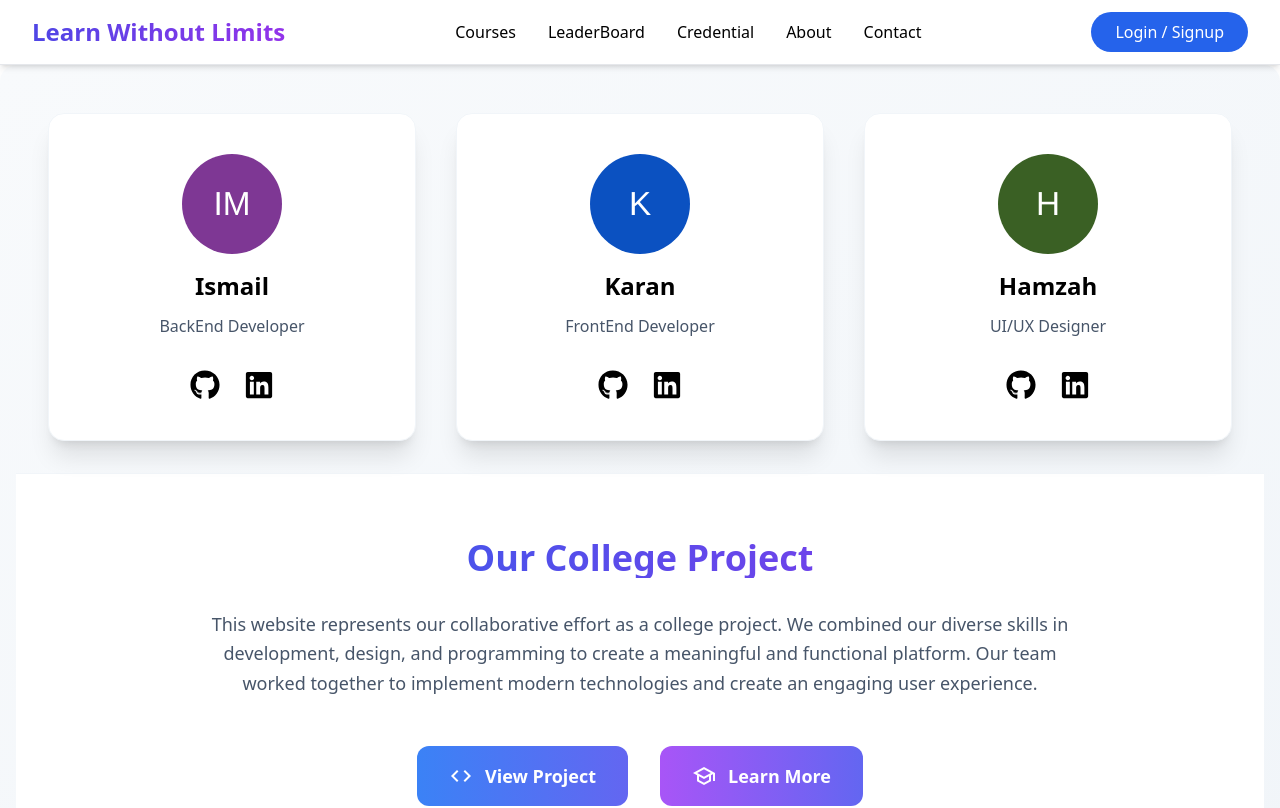
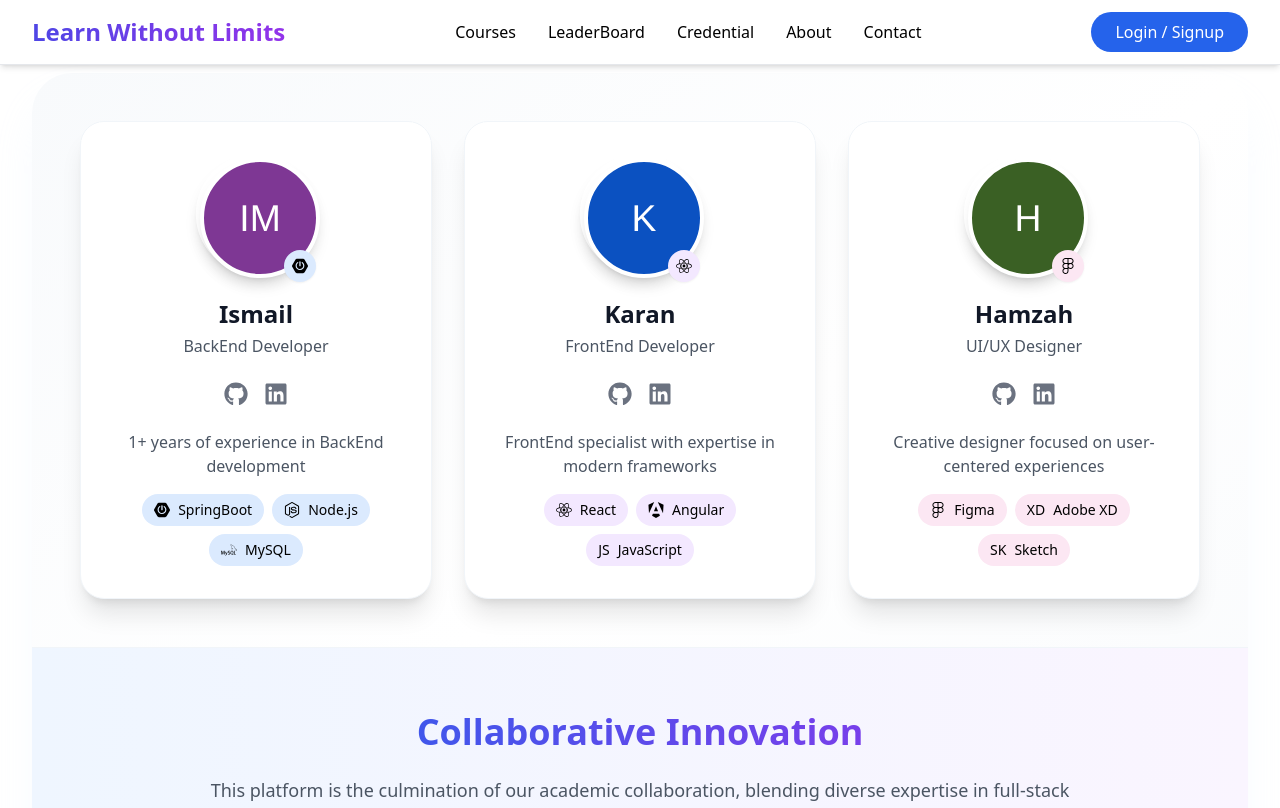
Before and after one commit to BitecodesHub/E-LearningFrontend, a React (Create React App) app: page /about in a window 1280 px wide. Shown: the top 808 px of the page. Built offline with nearby package versions, Linux system fonts and the light colour scheme.

Commit message:
improved Course Icons

```diff
--- a/src/components/About.js
+++ b/src/components/About.js
@@ -1,139 +1,129 @@
 import React from "react";
 import Avatar from "react-avatar";
-import { FaGithub, FaLinkedin } from "react-icons/fa";
+import { FaGithub, FaLinkedin, FaReact, FaFigma } from "react-icons/fa";
+import { SiSpringboot, SiNodedotjs, SiMysql, SiAngular } from "react-icons/si";
+import { motion } from "framer-motion";
+import { FiArrowUpRight } from "react-icons/fi";
 
 export const About = () => {
+  const teamMembers = [
+    {
+      name: "Ismail Mansuri",
+      role: "BackEnd Developer",
+      skills: [
+        { name: "SpringBoot", icon: <SiSpringboot className="w-4 h-4" /> },
+        { name: "Node.js", icon: <SiNodedotjs className="w-4 h-4" /> },
+        { name: "MySQL", icon: <SiMysql className="w-4 h-4" /> }
+      ],
+      color: "bg-blue-100",
+      experience: "1+ years of experience in BackEnd development"
+    },
+    {
+      name: "Karan",
+      role: "FrontEnd Developer",
+      skills: [
+        { name: "React", icon: <FaReact className="w-4 h-4" /> },
+        { name: "Angular", icon: <SiAngular className="w-4 h-4" /> },
+        { name: "JavaScript", icon: <span className="text-sm">JS</span> }
+      ],
+      color: "bg-purple-100",
+      experience: "FrontEnd specialist with expertise in modern frameworks"
+    },
+    {
+      name: "Hamzah",
+      role: "UI/UX Designer",
+      skills: [
+        { name: "Figma", icon: <FaFigma className="w-4 h-4" /> },
+        { name: "Adobe XD", icon: <span className="text-sm">XD</span> },
+        { name: "Sketch", icon: <span className="text-sm">SK</span> }
+      ],
+      color: "bg-pink-100",
+      experience: "Creative designer focused on user-centered experiences"
+    }
+  ];
+
   return (
-    <div id="webcrumbs">
-      <div className="max-w-full mx-auto bg-gradient-to-br from-slate-50 to-slate-100 rounded-2xl shadow-2xl overflow-hidden p-4">
-        <div className="grid grid-cols-1 md:grid-cols-2 lg:grid-cols-3 gap-10 p-8">
-          <details className="group bg-white rounded-2xl p-10 shadow-xl hover:shadow-2xl transform hover:-translate-y-2 transition-all duration-500 ease-out border border-slate-100">
-            <summary className="list-none cursor-pointer">
+    <div id="webcrumbs" className="py-2 px-4 sm:px-6 lg:px-8">
+      <div className="max-w-7xl mx-auto bg-gradient-to-br from-slate-50 via-white to-slate-50 rounded-[40px] shadow-2xl shadow-blue-100/30 overflow-hidden">
+        <div className="grid grid-cols-1 md:grid-cols-2 lg:grid-cols-3 gap-8 p-8 lg:p-12">
+          {teamMembers.map((member, index) => (
+            <motion.div
+              key={index}
+              initial={{ opacity: 0, y: 20 }}
+              animate={{ opacity: 1, y: 0 }}
+              transition={{ delay: index * 0.1 }}
+              className="group relative bg-white rounded-3xl p-8 shadow-xl hover:shadow-2xl transform hover:-translate-y-2 transition-all duration-500 ease-out border border-slate-100"
+            >
+              <div className="flex flex-col items-center">
+                <div className="relative mb-6">
                   <Avatar
-                name="Ismail Mansuri"
-                size="100"
+                    name={member.name}
+                    size="120"
                     round
-                className="mx-auto mb-4"
+                    className="border-4 border-white shadow-lg"
                   />
-              <h2 className="text-2xl font-extrabold text-center mb-3">
-                Ismail
-              </h2>
-              <p className="text-slate-600 text-center font-medium">
-                BackEnd Developer
-              </p>
-              <div className="flex justify-center space-x-6 mt-8">
-                <FaGithub className="text-3xl hover:scale-125 transition-transform duration-300 cursor-pointer" />
-                <FaLinkedin className="text-3xl hover:scale-125 transition-transform duration-300 cursor-pointer" />
-              </div>
-            </summary>
-            <div className="mt-6 text-slate-600">
-              <p className="mb-4">
-                1+ years of experience in BackEnd development
-              </p>
-              <div className="flex justify-center flex-wrap gap-2">
-                <span className="px-3 py-1 bg-blue-100 rounded-full text-sm">
-                  SpringBoot
-                </span>
-                <span className="px-3 py-1 bg-blue-100 rounded-full text-sm">
-                  Node.js
-                </span>
-                <span className="px-3 py-1 bg-blue-100 rounded-full text-sm">
-                  MySql
-                </span>
+                  <div className={`absolute -bottom-2 right-0 ${member.color} rounded-full p-2 shadow-sm`}>
+                    {member.skills[0].icon}
                   </div>
                 </div>
-          </details>
 
-          <details className="group bg-white rounded-2xl p-10 shadow-xl hover:shadow-2xl transform hover:-translate-y-2 transition-all duration-500 ease-out border border-slate-100">
-            <summary className="list-none cursor-pointer">
-              <Avatar name="Karan" size="100" round className="mx-auto mb-4" />
-              <h2 className="text-2xl font-extrabold text-center mb-3">
-                Karan
+                <h2 className="text-2xl font-bold text-gray-900 mb-1">
+                  {member.name.split(" ")[0]}
                 </h2>
-              <p className="text-slate-600 text-center font-medium">
-                FrontEnd Developer
-              </p>
-              <div className="flex justify-center space-x-6 mt-8">
-                <FaGithub className="text-3xl hover:scale-125 transition-transform duration-300 cursor-pointer" />
-                <FaLinkedin className="text-3xl hover:scale-125 transition-transform duration-300 cursor-pointer" />
+                <p className="text-gray-600 font-medium mb-6">{member.role}</p>
+
+                <div className="flex space-x-4 mb-6">
+                  <motion.a
+                    whileHover={{ scale: 1.1 }}
+                    className="text-gray-500 hover:text-blue-600 transition-colors"
+                  >
+                    <FaGithub className="text-2xl" />
+                  </motion.a>
+                  <motion.a
+                    whileHover={{ scale: 1.1 }}
+                    className="text-gray-500 hover:text-blue-600 transition-colors"
+                  >
+                    <FaLinkedin className="text-2xl" />
+                  </motion.a>
                 </div>
-            </summary>
-            <div className="mt-6 text-slate-600">
-              <p className="mb-4">
-                FrontEnd specialist with good grip in React
-              </p>
+
+                <div className="w-full">
+                  <p className="text-gray-600 text-center mb-4">{member.experience}</p>
                   <div className="flex justify-center flex-wrap gap-2">
-                <span className="px-3 py-1 bg-purple-100 rounded-full text-sm">
-                  React
-                </span>
-                <span className="px-3 py-1 bg-purple-100 rounded-full text-sm">
-                  Angular
-                </span>
-                <span className="px-3 py-1 bg-purple-100 rounded-full text-sm">
-                  JavaScript
-                </span>
+                    {member.skills.map((skill, i) => (
+                      <motion.span
+                        key={i}
+                        whileHover={{ y: -2 }}
+                        className={`px-3 py-1.5 ${member.color} rounded-full text-sm font-medium flex items-center gap-2`}
+                      >
+                        {skill.icon}
+                        {skill.name}
+                      </motion.span>
+                    ))}
                   </div>
                 </div>
-          </details>
-
-          <details className="group bg-white rounded-2xl p-10 shadow-xl hover:shadow-2xl transform hover:-translate-y-2 transition-all duration-500 ease-out border border-slate-100">
-            <summary className="list-none cursor-pointer">
-              <Avatar name="Hamzah" size="100" round className="mx-auto mb-4" />
-              <h2 className="text-2xl font-extrabold text-center mb-3">
-                Hamzah
-              </h2>
-              <p className="text-slate-600 text-center font-medium">
-                UI/UX Designer
-              </p>
-              <div className="flex justify-center space-x-6 mt-8">
-                <FaGithub className="text-3xl hover:scale-125 transition-transform duration-300 cursor-pointer" />
-                <FaLinkedin className="text-3xl hover:scale-125 transition-transform duration-300 cursor-pointer" />
               </div>
-            </summary>
-            <div className="mt-6 text-slate-600">
-              <p className="mb-4">
-                Creative designer with focus on user experience
-              </p>
-              <div className="flex justify-center flex-wrap gap-2">
-                <span className="px-3 py-1 bg-purple-100 rounded-full text-sm">
-                  Figma
-                </span>
-                <span className="px-3 py-1 bg-purple-100 rounded-full text-sm">
-                  Adobe XD
-                </span>
-                <span className="px-3 py-1 bg-purple-100 rounded-full text-sm">
-                  Sketch
-                </span>
-              </div>
-            </div>
-          </details>
+            </motion.div>
+          ))}
         </div>
 
-        <div className="bg-white p-16 border-t border-slate-100">
-          <h3 className="text-4xl font-black mb-8 text-center bg-gradient-to-r from-blue-600 to-purple-600 bg-clip-text text-transparent">
-            Our College Project
+        <div className="bg-gradient-to-r from-blue-50 to-purple-50 py-16 px-8 lg:px-20 border-t border-slate-100">
+          <motion.div
+            initial={{ opacity: 0 }}
+            animate={{ opacity: 1 }}
+            className="max-w-4xl mx-auto text-center"
+          >
+            <h3 className="text-4xl font-black mb-6 bg-gradient-to-r from-blue-600 to-purple-600 bg-clip-text text-transparent">
+              Collaborative Innovation
             </h3>
-          <p className="text-slate-600 text-center max-w-4xl mx-auto leading-relaxed mb-12 text-lg">
-            This website represents our collaborative effort as a college
-            project. We combined our diverse skills in development, design, and
-            programming to create a meaningful and functional platform. Our team
-            worked together to implement modern technologies and create an
-            engaging user experience.
+            <p className="text-gray-600 text-lg leading-relaxed mb-8">
+              This platform is the culmination of our academic collaboration, blending diverse expertise in
+              full-stack development, intuitive design, and robust architecture. We've leveraged cutting-edge
+              technologies to create a seamless user experience that demonstrates our collective capabilities.
             </p>
-          <div className="flex justify-center space-x-8">
-            <button className="group inline-flex items-center px-8 py-4 rounded-xl bg-gradient-to-r from-blue-500 to-indigo-500 text-white font-bold text-lg hover:shadow-xl transform hover:-translate-y-1 transition-all duration-300">
-              <span className="material-symbols-outlined mr-3 group-hover:rotate-12 transition-transform">
-                code
-              </span>
-              View Project
-            </button>
-            <button className="group inline-flex items-center px-8 py-4 rounded-xl bg-gradient-to-r from-purple-500 to-indigo-500 text-white font-bold text-lg hover:shadow-xl transform hover:-translate-y-1 transition-all duration-300">
-              <span className="material-symbols-outlined mr-3 group-hover:rotate-12 transition-transform">
-                school
-              </span>
-              Learn More
-            </button>
-          </div>
+
+
+          </motion.div>
         </div>
       </div>
     </div>
```
Also changed, not shown: src/components/Courses.js (+14 -12 lines), src/components/VerifyCredential.js (+95 -33 lines), src/components/homepage.js (+15 -11 lines), src/components/register.js (+120 -31 lines), 1 other file (tests, documents, lock files or other folders). Lines whose indentation alone changed are shown as unchanged.
